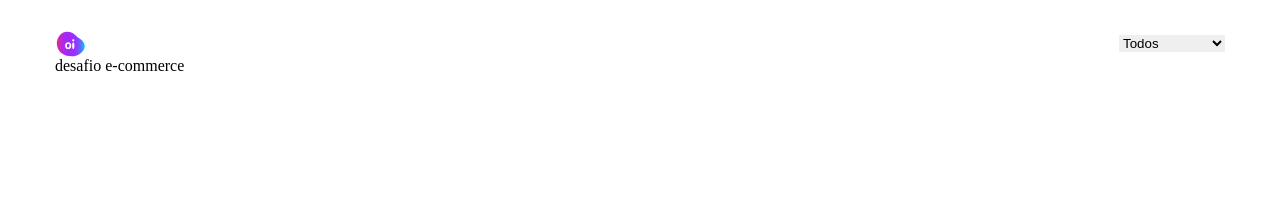
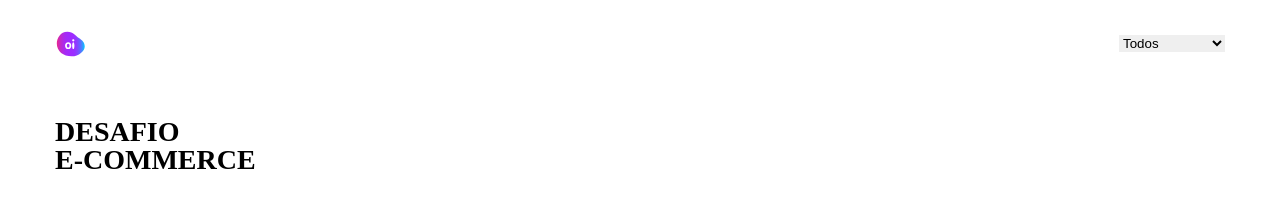
Before and after one commit to wagnersantos/Desafio-OI-React, a React app: page / in a window 1280 px wide. Built offline with nearby package versions, Linux system fonts and the light colour scheme.

Commit message:
adcionando estilo ao componente Title

```diff
--- a/src/components/main/Main.js
+++ b/src/components/main/Main.js
@@ -4,11 +4,9 @@ import Title from '../../components/title/Title';
 class Main extends Component {
   render() {
     return (
-    	<header>
-	    	<div className="container-main">
-	    		<Title />
-	      	</div>
-     	</header>
+    	<div className="container-main">
+    		<Title />
+      	</div>
     );
   }
 }
--- a/src/components/title/Title.js
+++ b/src/components/title/Title.js
@@ -2,7 +2,10 @@ import React from 'react';
 
 const Title = (props) => (
 	<div className="container-main--title">
-		<h1>desafio e-commerce</h1>
+		<h1>
+			<span>desafio </span>
+			<span>e-commerce</span>
+		</h1>
 	</div>
 
 )
--- a/src/styles/scss/index.scss
+++ b/src/styles/scss/index.scss
@@ -3,3 +3,4 @@
 // == MODULES =================
 @import 'modules/App';
 @import 'modules/Header';
+@import 'modules/Title';
--- a/src/styles/scss/modules/Header.scss
+++ b/src/styles/scss/modules/Header.scss
@@ -3,6 +3,7 @@
 	align-items: center;
 	margin-top: 30px;
 	justify-content: space-between;
+	margin-bottom: 60px;
 	&--select{
 		select{
 			border: 0;
--- /dev/null
+++ b/src/styles/scss/modules/Title.scss
@@ -0,0 +1,12 @@
+.container-main{
+	&--title{
+		font-size: 28px;
+		font-family: 'Sans-serif';
+		text-transform: uppercase;
+		font-weight: bold;
+		word-wrap: break-word;
+		span{
+			display: block;
+		}
+	}
+}
```
Also changed, not shown: src/styles/css/index.css, src/styles/css/modules/Header.css, src/styles/css/modules/Title.css (added), 3 other files.
